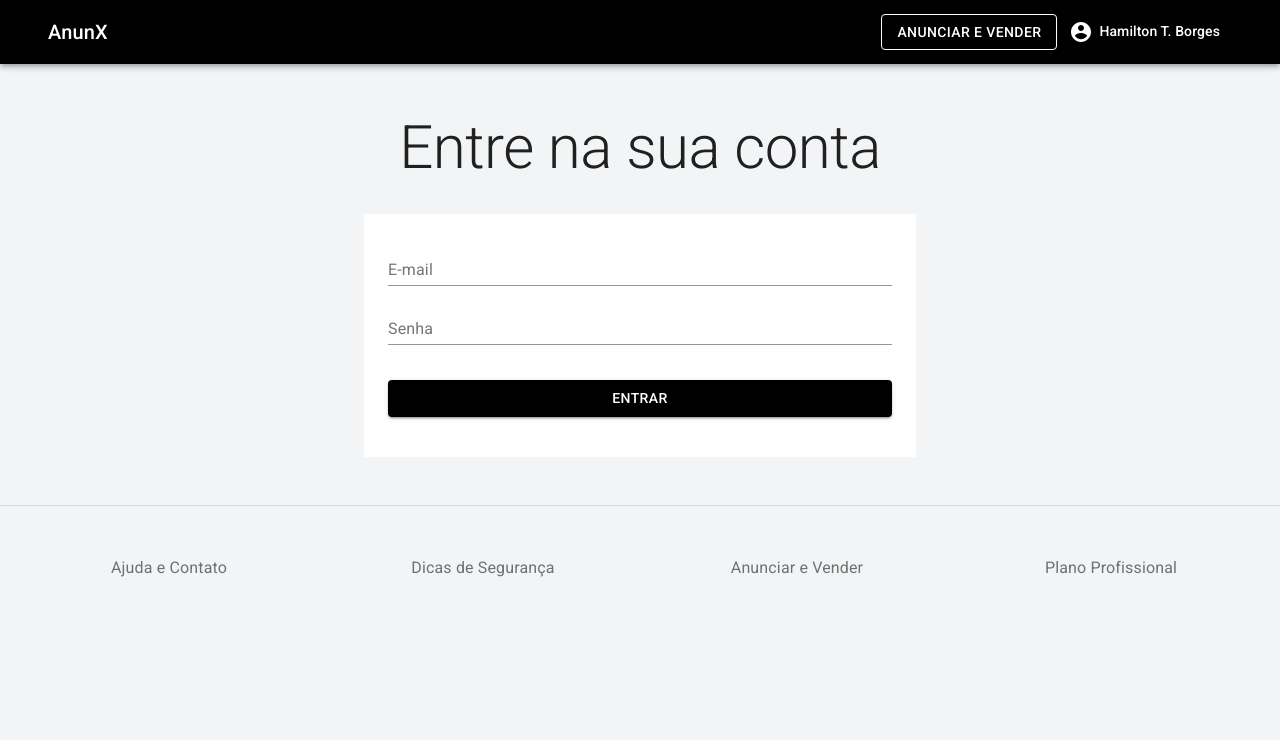
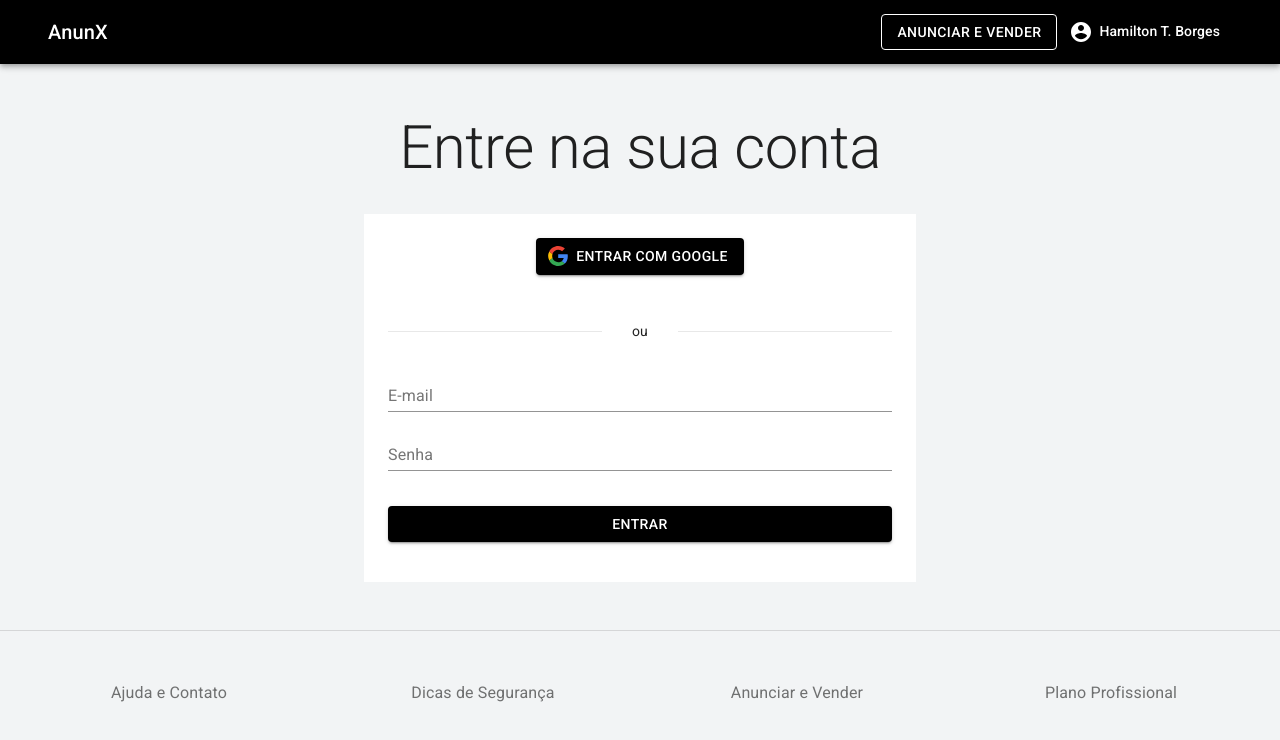
Before and after one commit to hamiltontborges/anunx, a Next.js app: page /auth/signin in a window 1280 px wide. Shown: the top 740 px of the page. Built offline with nearby package versions, Linux system fonts and the light colour scheme; no server answers.

Commit message:
adicionando login com google

```diff
--- a/pages/auth/signin/index.js
+++ b/pages/auth/signin/index.js
@@ -19,15 +19,21 @@ import { initialValues, validationSchema } from './formValues'
 import useToasty from '../../../src/contexts/Toasty'
 import useStyles from './styles'
 import { Alert } from '@material-ui/lab'
+import Image from 'next/image'
 
 
 const Signin = () => {
   const classes = useStyles()
   const router = useRouter()
   const { setToasty } = useToasty()
-  const [ session ] = useSession()
+  const [session] = useSession()
 
   console.log(session)
+
+  const handleGoogleLogin = () => {
+    signIn('google', {
+    callbackUrl: 'http://localhost:3000/user/dashboard'
+  })}
 
   const handleFormSubmit = values => {
     signIn('credentials', {
@@ -43,11 +49,33 @@ const Signin = () => {
         <Typography component="h1" variant="h2" align="center" color="textPrimary">
           Entre na sua conta
         </Typography>
-
       </Container>
 
       <Container maxWidth="sm" component="main">
         <Box className={classes.box}>
+
+          <Box align="center">
+            <Button
+              variant="contained"
+              color="primary"
+              startIcon={
+                <Image
+                  src="/images/logo_google.svg"
+                  width={20}
+                  height={20}
+                  alt="login com Google"
+                />
+              }
+              onClick={handleGoogleLogin}
+            >
+              ENTRAR COM GOOGLE
+            </Button>
+          </Box>
+
+          <Box className={classes.orSeparator}>
+            <span>ou</span>
+          </Box>
+
           <Formik
             initialValues={initialValues}
             validationSchema={validationSchema}
--- a/pages/auth/signin/styles.js
+++ b/pages/auth/signin/styles.js
@@ -20,6 +20,20 @@ const useStyles = makeStyles((theme) => ({
   },
   errorMessage: {
     margin: '20px 0'
+  },
+  orSeparator: {
+    display: 'flex',
+    justifyContent: 'center',
+    alignItems: 'center',
+    backgroundColor: '#e8e8e8',
+    width: '100%',
+    height: 1,
+    margin: theme.spacing(7, 0, 4),
+
+    '& span': {
+      backgroundColor: 'white',
+      padding: '0 30px',
+    }
   }
 }))
 
```
Also changed, not shown: pages/api/auth/[...nextauth].js (+6 -3 lines), public/images/logo_google.svg (added).
